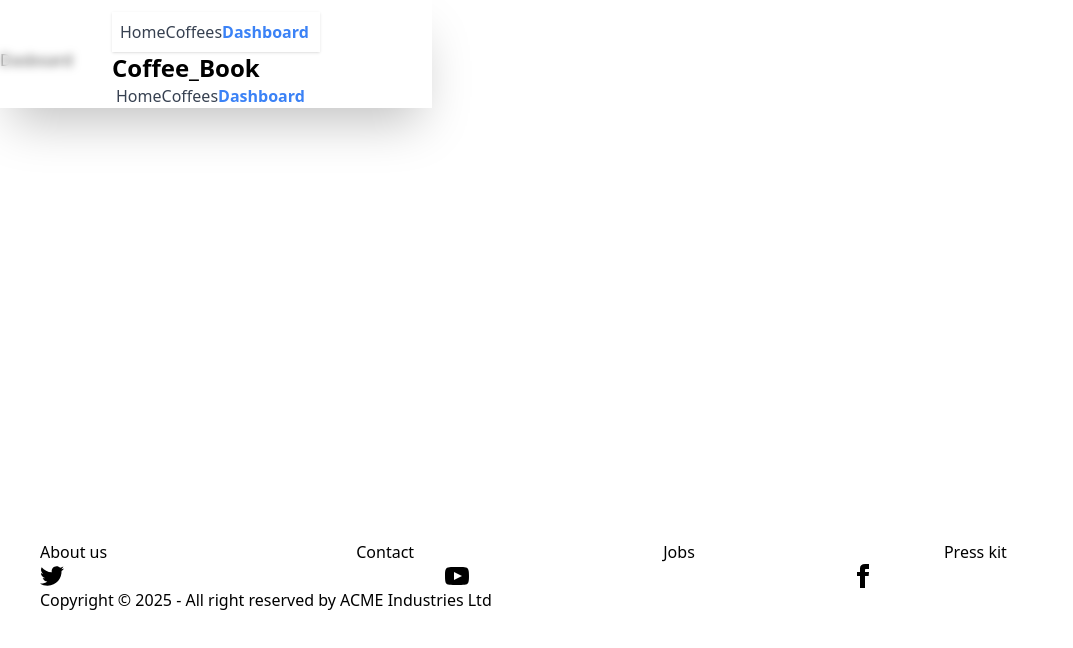
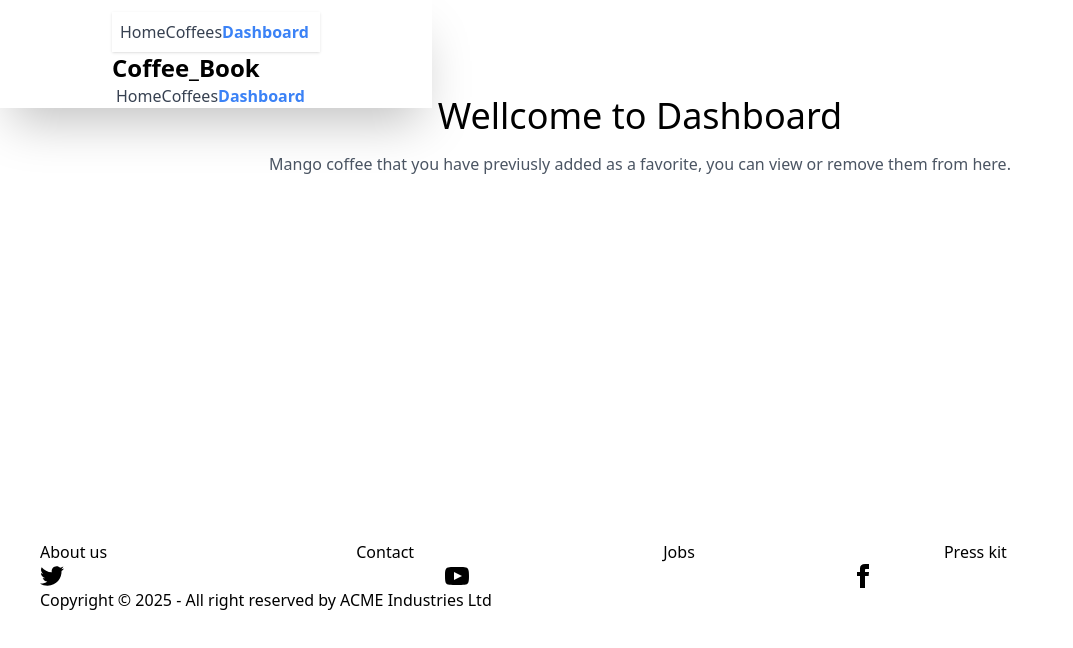
Before and after one commit to mdriyajulislamakash11/Coffee-Book-Project-Milstone-8-Conceptual-session-Day-01-, a React (Vite) app: page /dashboard in a window 1280 px wide. Shown: the top 648 px of the page, without its empty margins (0-1073 px from the left). Built offline with nearby package versions, Linux system fonts and the light colour scheme.

Commit message:
ami ekhane dasboard button er upore delete er ekta icon niye aschi ar funtion ta useLocation theke baniyechie theke baniyechi

```diff
--- a/package.json
+++ b/package.json
@@ -15,6 +15,7 @@
     "react": "^19.0.0",
     "react-dom": "^19.0.0",
     "react-hot-toast": "^2.5.2",
+    "react-icons": "^5.5.0",
     "react-router-dom": "^7.5.1",
     "sort-by": "^1.2.0"
   },
--- a/src/Pages/Card.jsx
+++ b/src/Pages/Card.jsx
@@ -1,30 +1,21 @@
 import React from "react";
-import { Link } from "react-router-dom";
+import { Link, useLocation } from "react-router-dom";
+import { FaTrashCan } from "react-icons/fa6";
 
-const Card = ({ coffee }) => {
-  const {
-    popularity,
-    rating,
-    id,
-    type,
-    origin,
-    category,
-    image,
-    name,
-  } = coffee || {};
+const Card = ({ coffee, handleDelete }) => {
+  const { pathname } = useLocation();
+
+  const { popularity, rating, id, type, origin, category, image, name } =
+    coffee || {};
 
   return (
-    <div className="flex justify-center items-center p-4">
+    <div className="relative flex justify-center items-center p-4">
       <Link
         to={`/coffee/${id}`}
         className="w-full bg-white rounded-2xl shadow-lg hover:shadow-2xl transition duration-300 transform hover:scale-105 overflow-hidden"
       >
         <figure className="w-full h-48 bg-gray-100">
-          <img
-            src={image}
-            alt={name}
-            className="w-full h-full object-cover"
-          />
+          <img src={image} alt={name} className="w-full h-full object-cover" />
         </figure>
         <div className="p-5 space-y-2">
           <h1 className="text-2xl font-bold text-gray-800">{name}</h1>
@@ -37,14 +28,21 @@ const Card = ({ coffee }) => {
           <p className="text-gray-600">
             <span className="font-semibold">Origin:</span> {origin}
           </p>
-          <p className="text-yellow-600 font-semibold">
-            ⭐ Rating: {rating}
-          </p>
+          <p className="text-yellow-600 font-semibold">⭐ Rating: {rating}</p>
           <p className="text-green-600 font-semibold">
             🔥 Popularity: {popularity}%
           </p>
         </div>
       </Link>
+
+      {pathname === "/dashboard" && (
+        <button
+          onClick={() => handleDelete(id)}
+          className="absolute top-2 right-2 btn btn-warning text-white  p-3 rounded-full shadow hover:bg-red-600 transition"
+        >
+          <FaTrashCan />
+        </button>
+      )}
     </div>
   );
 };
--- a/src/Pages/Dashboard.jsx
+++ b/src/Pages/Dashboard.jsx
@@ -1,9 +1,12 @@
 import React, { useEffect, useState } from "react";
 import { getCoffeeCart } from "../utils/LocalStorage";
 import Card from "./Card";
+import Header from "../components/Header";
 
 const Dashboard = () => {
   const [coffees, setCoffee] = useState([]);
+
+
 
   useEffect(() => {
     const favorite = getCoffeeCart();
@@ -12,7 +15,10 @@ const Dashboard = () => {
 
   return (
     <div>
-      <h2>Dasboard</h2>
+      <Header
+        title="Wellcome to Dashboard"
+        description=" Mango coffee that you have previusly added as a favorite, you can view or remove them from here."
+      />
 
       <div className="grid grid-cols-1 md:grid-cols-2 lg:grid-cols-3 gap-6 my-6">
         {coffees.map((coffee) => (
```
Also changed, not shown: 1 other file (tests, documents, lock files or other folders).
